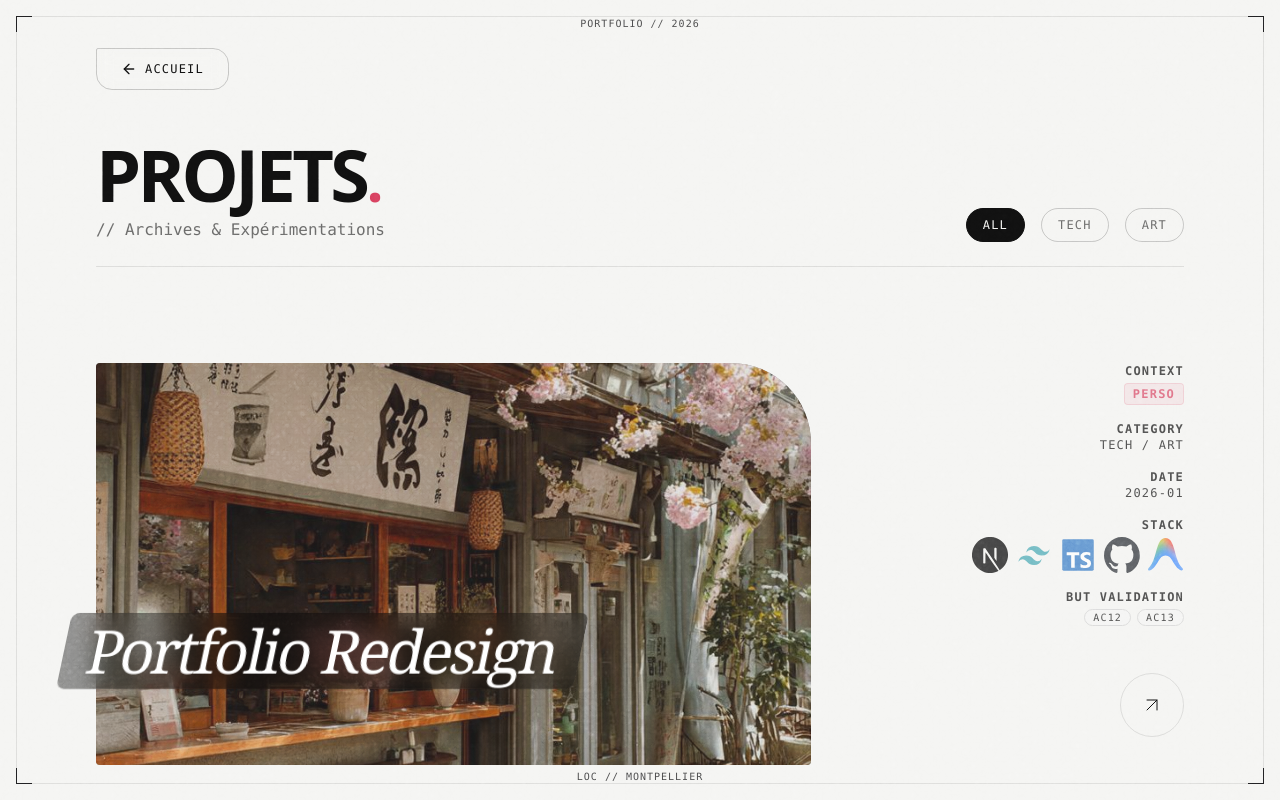
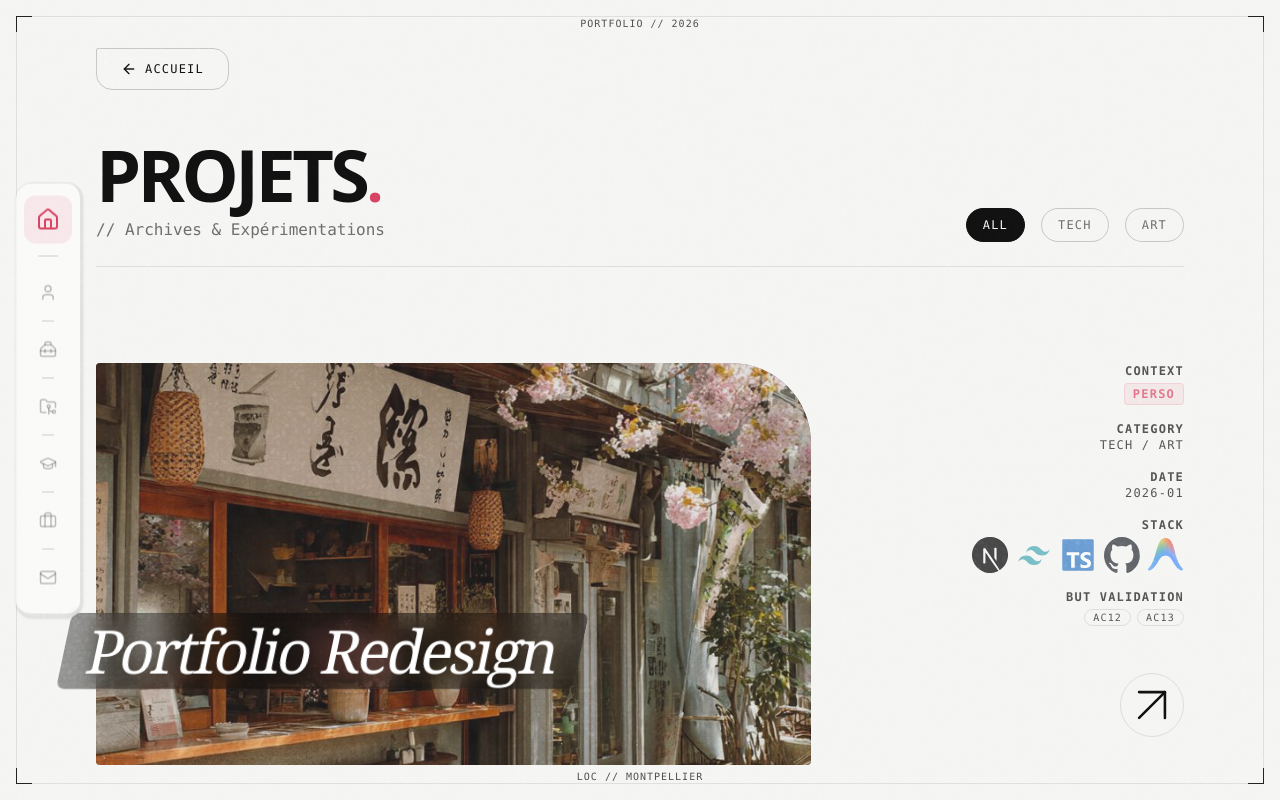
Before and after one commit to theodoredeboisseson/theodoredeboisseson.github.io, a Next.js app: page /projects in a window 1280 px wide. Shown: the top 800 px of the page. Built offline with nearby package versions, Linux system fonts and the light colour scheme; a web font is replaced by a local one.

Commit message:
feat(navigation): Implement section navigator and scroll-to-top functionality

```diff
--- a/app/Interfaces.tsx
+++ b/app/Interfaces.tsx
@@ -1,4 +1,4 @@
-import type { ProjectMetadata } from '../lib/mdx';
+import type { ProjectMetadata } from '@/lib/mdx';
 
 export interface BaseSectionProps {
     id?: string;
--- a/app/components/sections/SkillsArsenal.tsx
+++ b/app/components/sections/SkillsArsenal.tsx
@@ -7,7 +7,7 @@ import SkillSticker from '../ui/SkillSticker';
 
 import { Skill, SkillsArsenalProps } from '../../Interfaces';
 
-export default function SkillsArsenal({ projects, skills }: SkillsArsenalProps) {
+export default function SkillsArsenal({ id, projects, skills }: SkillsArsenalProps) {
     const [selectedSkill, setSelectedSkill] = useState<Skill | null>(null);
     const [isDrawerOpen, setIsDrawerOpen] = useState(false);
     const [selectedCategories, setSelectedCategories] = useState<string[]>([]);
@@ -52,7 +52,7 @@ export default function SkillsArsenal({ projects, skills }: SkillsArsenalProps)
 
     return (
         <>
-        <section className="relative w-full section-padding fluid-padding bg-background">
+        <section id={id} className="relative w-full section-padding fluid-padding bg-background">
                 {/* Header */}
                 <div className="flex flex-col md:flex-row justify-between items-end mb-16 border-b-[0.5px] border-black/10 pb-6 container-7xl mx-auto">
                     <h2 className="section-title">
--- a/app/components/ui/ProjectCard.tsx
+++ b/app/components/ui/ProjectCard.tsx
@@ -28,14 +28,12 @@ export default function ProjectCard({ project }: ProjectCardProps) {
             transition={{ duration: 0.3 }}
             className="group relative w-full"
         >
-            <div className="relative w-full grid grid-cols-1 lg:grid-cols-12 gap-8 items-start">
+            <div className="relative w-full grid grid-cols-1 lg:grid-cols-12 gap-4 lg:gap-8 items-start">
 
                 {/* Image Section */}
-                <Link href={`/projects/${project.slug}`} className="lg:col-span-8 relative block">
-                    <div className="relative aspect-video w-full overflow-hidden rounded-tr-[5rem] rounded-sm bg-black/50">
-                        {/* Image or Placeholder */}
+                <Link href={`/projects/${project.slug}`} className="lg:col-span-8 relative block order-1">
+                    <div className="relative aspect-video w-full overflow-hidden rounded-tr-[2rem] lg:rounded-tr-[5rem] rounded-sm bg-black/50">
                         {project.image ? (
-                            <>
                             <div className="absolute inset-0 group-hover:scale-105 transition-transform duration-[1.5s] ease-out">
                                 <Image
                                     src={project.image}
@@ -44,17 +42,14 @@ export default function ProjectCard({ project }: ProjectCardProps) {
                                     className="object-cover opacity-80 group-hover:opacity-100 transition-opacity duration-500"
                                 />
                             </div>
-                            </>
                         ) : (
                             <div className="absolute inset-0 bg-neutral-200 group-hover:scale-105 transition-transform duration-[1.5s] ease-out" />
                         )}
 
-                        {/* Overlay */}
                         <div className="absolute inset-0 bg-black/0 group-hover:bg-black/10 transition-colors duration-500" />
 
-                        {/* Image Text Placeholder (only if no image) */}
                         {!project.image && (
-                            <div className="absolute inset-0 flex items-center justify-center opacity-10 text-9xl font-black uppercase text-black select-none">
+                            <div className="absolute inset-0 flex items-center justify-center opacity-10 text-6xl sm:text-9xl font-black uppercase text-black select-none">
                                 {project.category.substring(0, 2)}
                             </div>
                         )}
@@ -62,26 +57,31 @@ export default function ProjectCard({ project }: ProjectCardProps) {
                 </Link>
 
                 {/* Metadata Block */}
-                <div className="lg:col-span-4 flex flex-col items-end text-right pt-4 lg:pt-0">
-                    <div className="text-label space-y-4 opacity-70 group-hover:opacity-100 transition-opacity duration-500 text-foreground">
+                <div className="lg:col-span-4 flex flex-row lg:flex-col items-start lg:items-end justify-between lg:justify-start text-left lg:text-right pt-2 lg:pt-0 order-2">
+
+                    {/* Mobile: Horizontal meta row | Desktop: Vertical stack */}
+                    <div className="text-label space-y-0 lg:space-y-4 opacity-70 group-hover:opacity-100 transition-opacity duration-500 text-foreground flex flex-row lg:flex-col gap-4 lg:gap-0 flex-wrap">
+
                         <div className="flex flex-col">
                             <span className="font-bold">Context</span>
-                            <span className="mt-1 flex justify-end">
+                            <span className="mt-1 flex lg:justify-end">
                                 <ContextBadge context={project.context} />
                             </span>
                         </div>
+
                         <div className="flex flex-col">
                             <span className="font-bold">Category</span>
                             <span>{project.category}</span>
                         </div>
+
                         <div className="flex flex-col">
                             <span className="font-bold">Date</span>
                             <span>{project.date || '2025'}</span>
                         </div>
 
-                        {/* Skills Icons */}
+                        {/* Skills - hidden on mobile, shown on lg+ */}
                         {linkedSkills.length > 0 && (
-                            <div className="flex flex-col items-end">
+                            <div className="hidden lg:flex flex-col items-end">
                                 <span className="font-bold mb-1">Stack</span>
                                 <div className="flex flex-wrap gap-2 justify-end">
                                     {linkedSkills.slice(0, 18).map((skill) => (
@@ -93,9 +93,9 @@ export default function ProjectCard({ project }: ProjectCardProps) {
                             </div>
                         )}
 
-                        {/* ACs */}
+                        {/* ACs - hidden on mobile, shown on lg+ */}
                         {project.ac_list && project.ac_list.length > 0 && (
-                            <div className="flex flex-col items-end">
+                            <div className="hidden lg:flex flex-col items-end">
                                 <span className="font-bold mb-1">But validation</span>
                                 <div className="flex flex-wrap gap-1.5 justify-end">
                                     {project.ac_list.map((ac) => (
@@ -109,27 +109,27 @@ export default function ProjectCard({ project }: ProjectCardProps) {
                     </div>
 
                     {/* Link Arrow */}
-                    <div className="relative mt-12">
+                    <div className="relative mt-0 lg:mt-12">
                         <span className="absolute right-full mr-4 top-1/2 -translate-y-1/2 opacity-0 group-hover:opacity-100 transition-opacity duration-300 pointer-events-none bg-foreground/50 text-background text-xs font-mono uppercase px-3 py-1 rounded whitespace-nowrap hidden lg:block">
                             See more
                         </span>
                         <Link
                             href={`/projects/${project.slug}`}
-                            className="button-circle group-hover:bg-primary group-hover:text-white group-hover:border-transparent group-hover:scale-110"
+                            className="button-circle size-12 lg:size-16 group-hover:bg-primary group-hover:text-white group-hover:border-transparent group-hover:scale-110"
                         >
-                            <ArrowUpRight strokeWidth={1} size={24} />
+                            <ArrowUpRight strokeWidth={1} size={20} className="lg:size-24" />
                         </Link>
                     </div>
                 </div>
 
-                {/* Overlapping Title */}
-                <div className="absolute left-0 -bottom-4 lg:bottom-8 lg:-left-8 z-20 pointer-events-none w-full max-w-full pr-4 lg:pr-0 ">
-                    <h2 className="font-serif text-3xl sm:text-4xl md:text-5xl lg:text-6xl tracking-tighter break-word w-full text-white">
+                {/* Overlapping Title - Adjusted for mobile */}
+                <div className="absolute left-0 -bottom-2 sm:-bottom-4 lg:bottom-8 lg:-left-8 z-20 pointer-events-none w-full max-w-full pr-4 lg:pr-0 order-3">
+                    <h2 className="font-serif text-2xl sm:text-3xl md:text-5xl lg:text-6xl tracking-tighter break-words w-full text-white">
                         <span className="inline-block bg-black/40 backdrop-blur-md px-2 lg:px-6 py-1 lg:py-2 -skew-x-12 rounded-lg group-hover:translate-x-4 transition-transform duration-500 ease-out">
                             {project.title}
                         </span>
                     </h2>
-                    <p className="mt-2 ml-2 font-serif font-light text-sm md:text-lg inline-block bg-black/40 backdrop-blur-md text-white px-3 py-1 -skew-x-12 rounded-sm opacity-0 group-hover:opacity-100 transition-opacity duration-500 delay-100 tracking-wide shadow-lg">
+                    <p className="mt-1 lg:mt-2 ml-1 lg:ml-2 font-serif font-light text-xs sm:text-sm md:text-lg inline-block bg-black/40 backdrop-blur-md text-white px-2 lg:px-3 py-0.5 lg:py-1 -skew-x-12 rounded-sm opacity-0 group-hover:opacity-100 transition-opacity duration-500 delay-100 tracking-wide shadow-lg max-w-[90%] lg:max-w-none line-clamp-2 lg:line-clamp-none">
                         {project.description}
                     </p>
                 </div>
--- /dev/null
+++ b/app/components/ui/ScrollToTop.tsx
@@ -0,0 +1,40 @@
+'use client';
+
+import { useState, useEffect } from 'react';
+import { motion, AnimatePresence } from 'framer-motion';
+import { ChevronUp } from 'lucide-react';
+
+export default function ScrollToTop() {
+    const [isVisible, setIsVisible] = useState(false);
+
+    useEffect(() => {
+        const toggleVisibility = () => {
+            setIsVisible(window.scrollY > 600);
+        };
+
+        window.addEventListener('scroll', toggleVisibility, { passive: true });
+        return () => window.removeEventListener('scroll', toggleVisibility);
+    }, []);
+
+    const scrollToTop = () => {
+        window.scrollTo({ top: 0, behavior: 'smooth' });
+    };
+
+    return (
+        <AnimatePresence>
+            {isVisible && (
+                <motion.button
+                    initial={{ opacity: 0, scale: 0.8, y: 20 }}
+                    animate={{ opacity: 1, scale: 1, y: 0 }}
+                    exit={{ opacity: 0, scale: 0.8, y: 20 }}
+                    transition={{ duration: 0.3, ease: 'easeOut' }}
+                    onClick={scrollToTop}
+                    className="hidden md:flex fixed bottom-8 right-8 z-50 button transition-colors! transform hover:scale-110 hover:text-white hover:bg-primary size-16 rounded-2xl bg-white/80 backdrop-blur-sm shadow-lg shadow-black/5"
+                    aria-label="Remonter en haut"
+                >
+                    <ChevronUp strokeWidth={2} size={32} />
+                </motion.button>
+            )}
+        </AnimatePresence>
+    );
+}
--- /dev/null
+++ b/app/components/ui/SectionIcon.tsx
@@ -0,0 +1,56 @@
+import { Component } from "react";
+import { LucideProps } from "lucide-react";
+import { motion } from "framer-motion";
+
+export class SectionIcon extends Component<{
+    onClick: () => void,
+    section: {
+        id: string;
+        label: string;
+        icon: React.ForwardRefExoticComponent<Omit<LucideProps, "ref"> & React.RefAttributes<SVGSVGElement>>
+    }
+    active: boolean,
+    isMobile?: boolean
+}> {
+    render() {
+        const SectionIconComponent = this.props.section.icon;
+        const { active, onClick, section, isMobile } = this.props;
+
+        return (
+            <motion.button
+                layout
+                onClick={onClick}
+                className={`group rounded-xl relative hover:bg-foreground/5 transition-all
+                duration-500 ease-out outline-none flex items-center justify-center
+                touch-manipulation ${isMobile ? 'w-10 h-10' : 'w-12 h-12'}`}
+                aria-label={section.label}
+            >
+                {/* Active indicator background */}
+                {active && (
+                    <motion.div
+                        layoutId={isMobile ? 'activeSectionMobile' : 'activeSection'}
+                        className="absolute inset-0 bg-primary/10 rounded-xl"
+                        transition={{ type: "spring", stiffness: 300, damping: 30 }}
+                    />
+                )}
+
+                <SectionIconComponent
+                    strokeWidth={2}
+                    className={`relative z-10 transition-all duration-500 ease-out ${active
+                            ? `text-primary ${isMobile ? 'w-5.5 h-5.5' : 'w-6 h-6'}`
+                            : `text-foreground/40 opacity-70 ${isMobile ? 'w-4 h-4' : 'w-4.5 h-4.5 group-hover:w-5.5 group-hover:h-5.5 group-hover:text-foreground/70 group-hover:opacity-100'}`
+                        }`}
+                />
+
+                {/* Tooltip (desktop only) */}
+                {!isMobile && (
+                    <span className="absolute left-full ml-4 top-1/2 -translate-y-1/2 opacity-0 group-hover:opacity-100 transition-all duration-300 pointer-events-none whitespace-nowrap">
+                        <span className="bg-foreground text-background text-[11px] font-mono uppercase tracking-widest px-3 py-1.5 rounded-md shadow-xl shadow-black/10">
+                            {section.label}
+                        </span>
+                    </span>
+                )}
+            </motion.button>
+        );
+    }
+}
--- /dev/null
+++ b/app/components/ui/SectionNavigator.tsx
@@ -0,0 +1,115 @@
+'use client';
+
+import { useEffect, useState } from 'react';
+import { Briefcase, FolderGit2, GraduationCap, Home, Mail, Toolbox, User } from 'lucide-react';
+import { SectionIcon } from "@/app/components/ui/SectionIcon";
+import { motion } from "framer-motion";
+
+const sections = [
+    { id: 'hero', label: 'Théodore', icon: Home },
+    { id: 'about', label: 'À propos', icon: User },
+    { id: 'arsenal', label: 'Arsenal', icon: Toolbox },
+    { id: 'projects', label: 'Projets', icon: FolderGit2 },
+    { id: 'formation', label: 'Formation', icon: GraduationCap },
+    { id: 'experience', label: 'Expérience', icon: Briefcase },
+    { id: 'contact', label: 'Contact', icon: Mail },
+];
+
+export default function SectionNavigator() {
+    const [activeSection, setActiveSection] = useState('hero');
+
+    useEffect(() => {
+        const observer = new IntersectionObserver(
+            (entries) => {
+                entries.forEach((entry) => {
+                    if (entry.isIntersecting) {
+                        setActiveSection(entry.target.id);
+                    }
+                });
+            },
+            { rootMargin: '-40% 0px -40% 0px', threshold: 0 }
+        );
+
+        sections.forEach(({ id }) => {
+            const el = document.getElementById(id);
+            if (el) observer.observe(el);
+        });
+
+        return () => observer.disconnect();
+    }, []);
+
+    const scrollToSection = (id: string) => {
+        const el = document.getElementById(id);
+        if (el) {
+            el.scrollIntoView({ behavior: 'smooth', block: 'start' });
+        }
+    };
+
+    const activeIndex = sections.findIndex(s => s.id === activeSection);
+
+    return (
+        <>
+            {/* Desktop: Fixed left sidebar */}
+            <nav className="hidden xl:flex fixed left-4 top-1/2 -translate-y-1/2 z-50">
+                <div className="bg-white/50 backdrop-blur-xs border-y border-foreground/10 border-b-4 border-r-3 py-3 px-2 rounded-2xl shadow-sm">
+                    <div className="flex flex-col">
+                        {sections.map((section, index) => {
+                            const isNextToActive = index === activeIndex || index === activeIndex - 1;
+
+                            return (
+                                <div key={section.id} className="flex flex-col items-center">
+                                    <SectionIcon
+                                        onClick={() => scrollToSection(section.id)}
+                                        section={section}
+                                        active={activeSection === section.id}
+                                        isMobile={false}
+                                    />
+                                    {index < sections.length - 1 && (
+                                        <motion.div
+                                            layout
+                                            className={`bg-foreground h-px opacity-20 rounded-full transition-all duration-500 ease-out ${isNextToActive
+                                                ? 'w-5 my-3'
+                                                : 'w-3 my-1'
+                                                }`}
+                                        />
+                                    )}
+                                </div>
+                            );
+                        })}
+                    </div>
+                </div>
+            </nav>
+
+            {/* Mobile: Bottom horizontal bar */}
+            <nav className="xl:hidden fixed bottom-6 left-1/2 -translate-x-1/2 z-50 pointer-events-none">
+                <div className="bg-white/40 backdrop-blur-xs border-x border-foreground/10 border-l-2 border-r-2 px-2 py-2 rounded-2xl shadow-sm pointer-events-auto">
+                    <div className="flex flex-row">
+                        {sections.map((section, index) => {
+                            const isNextToActive = index === activeIndex || index === activeIndex - 1;
+
+                            return (
+                                <div key={section.id} className="flex flex-row items-center">
+                                    <SectionIcon
+                                        onClick={() => scrollToSection(section.id)}
+                                        section={section}
+                                        active={activeSection === section.id}
+                                        isMobile={true}
+                                    />
+                                    {index < sections.length - 1 && (
+                                        <motion.div
+                                            layout
+                                            className={`bg-foreground w-px opacity-20 rounded-full transition-all duration-500 ease-out ${isNextToActive
+                                                ? 'h-5 mx-3'
+                                                : 'h-3 mx-1'
+                                                }`}
+                                        />
+                                    )}
+                                </div>
+                            );
+                        })}
+                    </div>
+                </div>
+            </nav>
+        </>
+    );
+}
--- a/app/layout.tsx
+++ b/app/layout.tsx
@@ -21,6 +21,8 @@ const playfair = Playfair_Display({
 
 import TechnicalFrame from "./components/ui/TechnicalFrame";
 import React from "react";
+import SectionNavigator from "@/app/components/ui/SectionNavigator";
+import ScrollToTop from "@/app/components/ui/ScrollToTop";
 
 export const metadata: Metadata = {
   metadataBase: new URL("https://theodoredeboisseson.github.io"),
@@ -84,7 +86,9 @@ export default function RootLayout({
         />
         <GrainOverlay />
         <TechnicalFrame />
+        <SectionNavigator />
         {children}
+        <ScrollToTop />
       </body>
     </html>
   );
```
Also changed, not shown: app/page.tsx (+7 -4 lines). Lines whose indentation alone changed are shown as unchanged.
